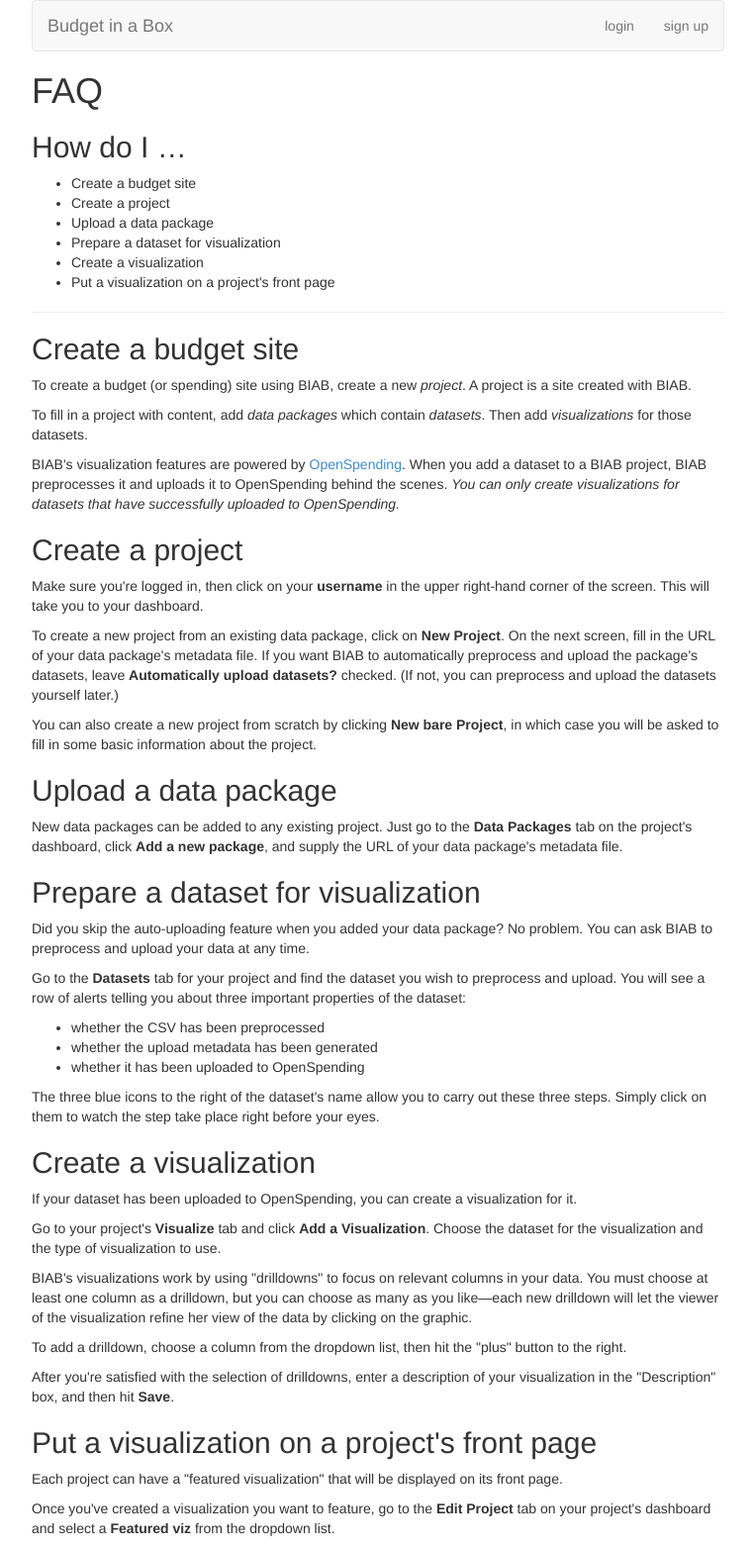
After one commit to openspending-archive/biab, a Django app: page /help/ in a window 1280 px wide. The commit adds this page. Shown: the whole page at 99% size, without its empty margins (258-1021 px from the left). Run offline with Django 3.2, Linux system fonts and the light colour scheme; parts of the project's set-up code (start-up, migrations or seed data) failed here and were passed over; some libraries are stand-ins or nearby versions.

Commit message:
Changed overall style. Added help. Fixes #67.

```diff
--- a/biab/bdpsite/templates/bdpsite/adddataset.html
+++ b/biab/bdpsite/templates/bdpsite/adddataset.html
@@ -11,7 +11,7 @@
     <form method='POST' action=''>
         {% csrf_token %}
         {% bootstrap_form form %}
-        <input type="Submit" value="Submit" name="Submit" class="btn btn-primary"
-        />
+        <input type="Submit" value="Submit" name="Submit" class="btn btn-primary"/>
     </form>
+
 {% endblock %}
--- a/biab/bdpsite/templates/bdpsite/addviz.html
+++ b/biab/bdpsite/templates/bdpsite/addviz.html
@@ -25,7 +25,7 @@
                 </div>
                 <input type="hidden" id="id_cuts" name="cuts" />
                   {% bootstrap_field form.description %}
-                <input type="Submit" name="Submit" value="Add" class="btn btn-primary" />
+                <input type="Submit" name="Submit" value="Save" class="btn btn-primary" />
             </form>
         </div>
         <div class="col-md-6">
--- a/biab/bdpsite/templates/bdpsite/createbare.html
+++ b/biab/bdpsite/templates/bdpsite/createbare.html
@@ -1,10 +1,11 @@
 {% extends "biab/base.html" %}
+{% load bootstrap3 %}
 
 {% block "main" %}
 <h1>Create a new project</h1>
 <form method='POST' action=''>
 {% csrf_token %}
-{{form.as_p}}
+{% bootstrap_form form %}
 <input type="Submit" name="Submit" value="Create" class="btn btn-primary"/>
 </form>
 {% endblock %}
--- a/biab/bdpsite/templates/bdpsite/datasets.html
+++ b/biab/bdpsite/templates/bdpsite/datasets.html
@@ -32,10 +32,11 @@
         {% endif %}
         </li>
 {% endfor %}
+</ul>
+<p><a href="add/" class="btn btn-success">Add a Dataset</a>
+
 {% endblock %}
 {% block "js" %}
-</ul>
-<p><a href="add/" class="btn btn-success">Add a Dataset</a>
 <script>
 $(document).ready(function () {
     $("a[data-action='preprocess']").click(function (e) {
--- /dev/null
+++ b/biab/bdpsite/templates/bdpsite/help.html
@@ -0,0 +1,77 @@
+{% extends "biab/base.html" %}
+
+{% block "main" %}
+
+<h1>FAQ</h1>
+
+<h2>How do I …</h2>
+<ul>
+    <li>Create a budget site</li>
+    <li>Create a project</li>
+    <li>Upload a data package</li>
+    <li>Prepare a dataset for visualization</li>
+    <li>Create a visualization</li>
+    <li>Put a visualization on a project's front page</li>
+</ul>
+
+<hr>
+
+<a name="create"></a>
+<h2>Create a budget site</h2>
+
+<p>To create a budget (or spending) site using BIAB, create a new <i>project</i>. A project is a site created with BIAB.</p>
+
+<p>To fill in a project with content, add <i>data packages</i> which contain <i>datasets</i>. Then add <i>visualizations</i> for those datasets.</p>
+
+<p>BIAB's visualization features are powered by <a href="http://openspending.org">OpenSpending</a>. When you add a dataset to a BIAB project, BIAB preprocesses it and uploads it to OpenSpending behind the scenes. <i>You can only create visualizations for datasets that have successfully uploaded to OpenSpending.</i></p>
+
+<a name="create_project"></a>
+<h2>Create a project</h2>
+
+<p>Make sure you're logged in, then click on your <b>username</b> in the upper right-hand corner of the screen. This will take you to your dashboard.</p>
+
+<p>To create a new project from an existing data package, click on <b>New Project</b>. On the next screen, fill in the URL of your data package's metadata file. If you want BIAB to automatically preprocess and upload the package's datasets, leave <b>Automatically upload datasets?</b> checked. (If not, you can preprocess and upload the datasets yourself later.)</p>
+
+<p>You can also create a new project from scratch by clicking <b>New bare Project</b>, in which case you will be asked to fill in some basic information about the project.</p>
+
+<a name="upload"></a>
+<h2>Upload a data package</h2>
+
+<p>New data packages can be added to any existing project. Just go to the <b>Data Packages</b> tab on the project's dashboard, click <b>Add a new package</b>, and supply the URL of your data package's metadata file.</p>
+
+<a name="explore"></a>
+<h2>Prepare a dataset for visualization</h2>
+
+<p>Did you skip the auto-uploading feature when you added your data package? No problem. You can ask BIAB to preprocess and upload your data at any time.</p>
+
+<p>Go to the <b>Datasets</b> tab for your project and find the dataset you wish to preprocess and upload. You will see a row of alerts telling you about three important properties of the dataset:</p>
+
+<ul>
+    <li>whether the CSV has been preprocessed</li>
+    <li>whether the upload metadata has been generated</li>
+    <li>whether it has been uploaded to OpenSpending</li>
+</ul>
+
+<p>The three blue icons to the right of the dataset's name allow you to carry out these three steps. Simply click on them to watch the step take place right before your eyes.</p>
+
+
+<a name="visualize"></a>
+<h2>Create a visualization</h2>
+
+<p>If your dataset has been uploaded to OpenSpending, you can create a visualization for it.</p>
+
+<p>Go to your project's <b>Visualize</b> tab and click <b>Add a Visualization</b>. Choose the dataset for the visualization and the type of visualization to use.</p>
+
+<p>BIAB's visualizations work by using "drilldowns" to focus on relevant columns in your data. You must choose at least one column as a drilldown, but you can choose as many as you like—each new drilldown will let the viewer of the visualization refine her view of the data by clicking on the graphic.</p>
+
+<p>To add a drilldown, choose a column from the dropdown list, then hit the "plus" button to the right.</p>
+
+<p>After you're satisfied with the selection of drilldowns, enter a description of your visualization in the "Description" box, and then hit <b>Save</b>.</p>
+
+<h2>Put a visualization on a project's front page</h2>
+
+<p>Each project can have a "featured visualization" that will be displayed on its front page.</p>
+
+<p>Once you've created a visualization you want to feature, go to the <b>Edit Project</b> tab on your project's dashboard and select a <b>Featured viz</b> from the dropdown list.</p>
+
+{% endblock %}
--- a/biab/bdpsite/templates/bdpsite/profile.html
+++ b/biab/bdpsite/templates/bdpsite/profile.html
@@ -3,7 +3,7 @@
 {% block "main" %}
 <div class="row">
 <div class="col-md-1">
-<img class="img-circle" src={{profileuser.gurl}} />
+<img class="img-circle" width="48" style="margin-top:12px" src={{profileuser.gurl}} />
 </div>
 <div class="col-md-11">
 <h2>{{profileuser.first_name}} {{profileuser.last_name}} ({{profileuser.username}})</h2>
--- a/biab/bdpsite/urls.py
+++ b/biab/bdpsite/urls.py
@@ -13,6 +13,9 @@ urlpatterns = patterns('',
     url(r'^admin/', include(admin.site.urls)),
 
     url(r'^$', 'bdpsite.views.welcome'),
+    url(r'^help/$',
+        'bdpsite.views.help'),
+
     url(r'^user/new/$', 'bdpsite.views.createuser'),
     url(r'^user/login/$', 'bdpsite.views.login'),
     url(r'^user/logout/$', 'bdpsite.views.logout'),
--- a/biab/bdpsite/views.py
+++ b/biab/bdpsite/views.py
@@ -71,6 +71,11 @@ def welcome(request):
         {},
         context_instance=RequestContext(request))
 
+def help(request):
+    return render_to_response("bdpsite/help.html",
+        {},
+        context_instance=RequestContext(request))
+
 def createuser(request):
     if request.method == 'POST':
         form = CaptchaUserCreationForm(request.POST)
@@ -139,7 +144,7 @@ def create(request):
             p.save()
             # create new data package;
             # use Celery to do this asynchronously...
-            create_bdp.delay(p, form.cleaned_data["url"])
+            create_bdp.delay(p, form.cleaned_data["url"], form.cleaned_data["auto_upload"])
             return HttpResponseRedirect("/project/%s/"%p.slug)
     else:
         form = CreateForm()
@@ -160,6 +165,7 @@ def createbare(request):
     else:
         form = ProjectForm()
 
+    form.fields["featured_viz"].widget = forms.HiddenInput()
     c = {"form": form}
     c.update(csrf(request))
     return render_to_response("bdpsite/createbare.html", c,
--- a/biab/biab/templates/biab/base.html
+++ b/biab/biab/templates/biab/base.html
@@ -6,13 +6,19 @@
     <link rel="stylesheet" href="{% static 'css/bootstrap.min.css' %}" />
     <link rel="stylesheet" href="{% static 'openspendingjs/0.4.0/openspending.min.css' %}" />
     <style>
-      form {
-        width: 450px;
+      /* Customize container */
+      @media (min-width: 768px) {
+        .container {
+          max-width: 730px;
+        }
+      }
+      .jumbotron {
+        text-align: center;
       }
     </style>
   </head>
   <body>
-    <div class="container-fluid">
+    <div class="container-fluid container">
         <nav class="navbar navbar-default" role="navigation">
             <div class="container-fluid">
            <div class="navbar-header">
```
Also changed, not shown: biab/bdpsite/templates/bdpsite/welcome.html (+24 -2 lines).
